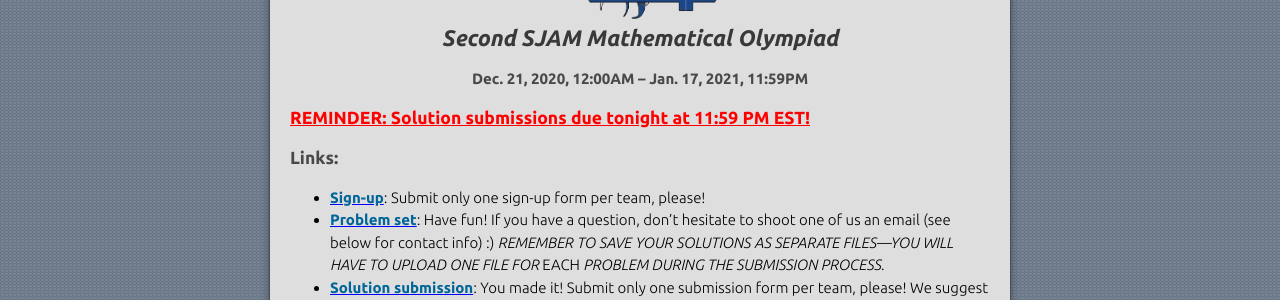
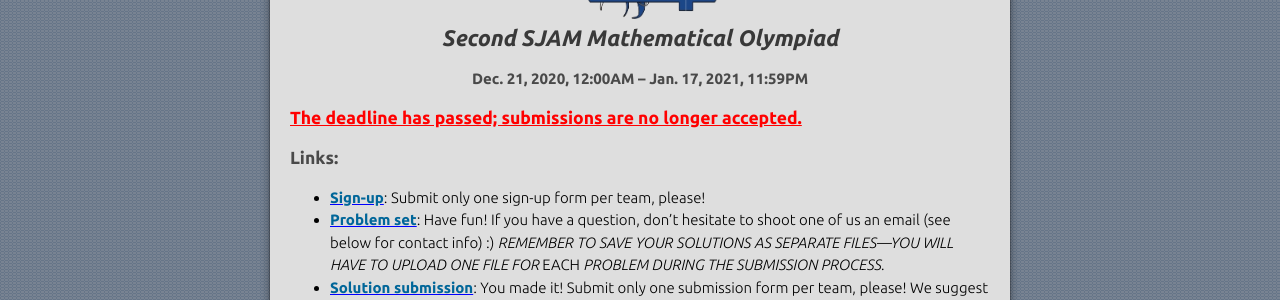
Before and after one commit to sjammathletes/sjammathletes.github.io, a Jekyll site: the page built from sjammo.md, in a window 1280 px wide and 900 px high. Shown: the part 409-709 px from the top of the window. Built offline with Jekyll 4.4.1, drawn with Linux system fonts in a browser that asks for light colours; our own code applies the rules of GitHub Pages for plain Markdown files.

Commit message:
update to not accepting submissions

```diff
--- a/sjammo.md
+++ b/sjammo.md
@@ -6,7 +6,7 @@
 ## <center> <i> Second SJAM Mathematical Olympiad </i> </center>
 #### <center> Dec. 21, 2020, 12:00AM – Jan. 17, 2021, 11:59PM </center>
 
-### <b><ins style="color:red;">REMINDER: Solution submissions due tonight at 11:59 PM EST!</ins></b>
+### <b><ins style="color:red;">The deadline has passed; submissions are no longer accepted.</ins></b>
 
 ### Links:
  - <b><ins style="color:blue;">[Sign-up](https://forms.gle/LbFGjmJu8spPPsuE7){: target="_blank"}</ins></b>: Submit only one sign-up form per team, please!
```
